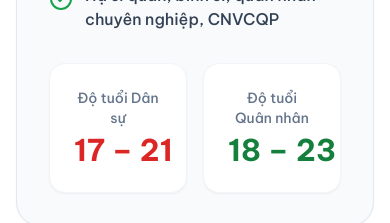
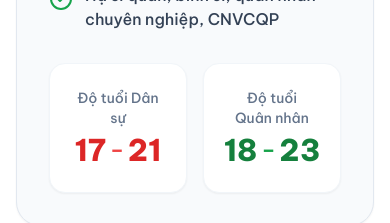
Before and after one commit to DaoNgocAnhKhoi/tsqs-2026, a React (Vite) app: page / in a window 390 px wide. Shown: the part 1240-1463 px from the top of the page. Built offline with nearby package versions, Linux system fonts and the light colour scheme.

Commit message:
fix Responsive

```diff
--- a/App.tsx
+++ b/App.tsx
@@ -420,17 +420,33 @@ const App: React.FC = () => {
                 <p className="text-sm text-slate-500 mb-1 text-center font-medium">
                   Độ tuổi Dân sự
                 </p>
-                <div className="text-3xl sm:text-4xl font-bold text-red-600 text-center whitespace-nowrap">
-                  17 – 21
+                <div className="flex items-end justify-center gap-1">
+                  <span className="text-3xl sm:text-4xl font-extrabold text-red-600">
+                    17
+                  </span>
+                  <span className="text-xl sm:text-2xl font-bold text-red-500 mb-1">
+                    –
+                  </span>
+                  <span className="text-3xl sm:text-4xl font-extrabold text-red-600">
+                    21
+                  </span>
                 </div>
               </div>
               <div className="bg-white p-6 rounded-2xl border border-slate-100 shadow-sm">
                 <p className="text-sm text-slate-500 mb-1 text-center font-medium">
                   Độ tuổi Quân nhân
                 </p>
-                <p className="text-3xl sm:text-4xl font-bold text-green-700 text-center whitespace-nowrap">
-                  18 – 23
-                </p>
+                <div className="flex items-end justify-center gap-1">
+                  <span className="text-3xl sm:text-4xl font-extrabold text-green-700">
+                    18
+                  </span>
+                  <span className="text-xl sm:text-2xl font-bold text-green-600 mb-1">
+                    –
+                  </span>
+                  <span className="text-3xl sm:text-4xl font-extrabold text-green-700">
+                    23
+                  </span>
+                </div>
               </div>
             </div>
           </div>
@@ -984,30 +1000,25 @@ const App: React.FC = () => {
 
           <div className="pt-12 border-t border-slate-300/50">
             <div className="flex flex-col md:flex-row justify-between items-center gap-8 text-slate-500">
-              <div className="flex items-center gap-4 sm:gap-5 text-left">
+              <div className="flex items-center gap-3 sm:gap-5">
                 {/* ICON */}
-                <div className="w-12 h-12 sm:w-14 sm:h-14 military-gradient rounded-2xl flex items-center justify-center text-yellow-400 shadow-xl ring-4 ring-white shrink-0">
-                  <Star fill="currentColor" size={26} className="sm:hidden" />
-                  <Star
-                    fill="currentColor"
-                    size={30}
-                    className="hidden sm:block"
-                  />
+                <div className="w-11 h-11 sm:w-14 sm:h-14 military-gradient rounded-xl flex items-center justify-center text-yellow-400 shadow-xl ring-4 ring-white shrink-0">
+                  <Star fill="currentColor" size={26} />
                 </div>
 
                 {/* TEXT */}
                 <div className="min-w-0">
-                  {/* MOBILE */}
-                  <p className="sm:hidden font-black text-slate-900 uppercase text-sm leading-snug tracking-tight">
+                  {/* Mobile */}
+                  <p className="sm:hidden text-white font-extrabold text-sm leading-snug tracking-tight">
                     BỘ TƯ LỆNH TP. HCM
                   </p>
 
-                  {/* DESKTOP */}
-                  <p className="hidden sm:block font-black text-slate-900 uppercase text-base tracking-widest leading-none mb-1">
+                  {/* Desktop */}
+                  <p className="hidden sm:block text-white font-extrabold text-lg tracking-widest leading-none">
                     BỘ TƯ LỆNH THÀNH PHỐ HỒ CHÍ MINH
                   </p>
 
-                  <p className="text-[11px] sm:text-xs font-bold uppercase tracking-tight text-slate-400 truncate">
+                  <p className="text-[11px] sm:text-xs font-semibold uppercase tracking-tight text-white/70 truncate">
                     Ban chỉ huy Quân sự Phường Tân Sơn Nhì
                   </p>
                 </div>
```
